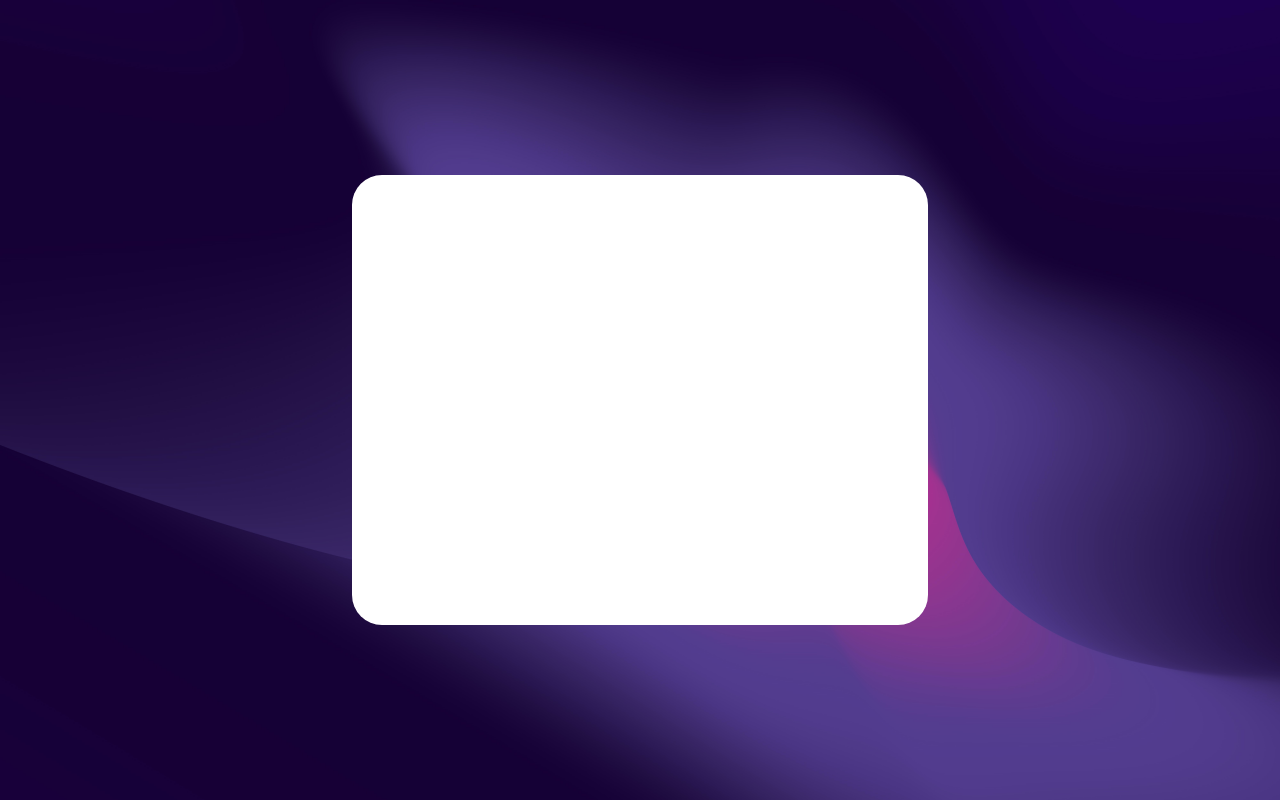
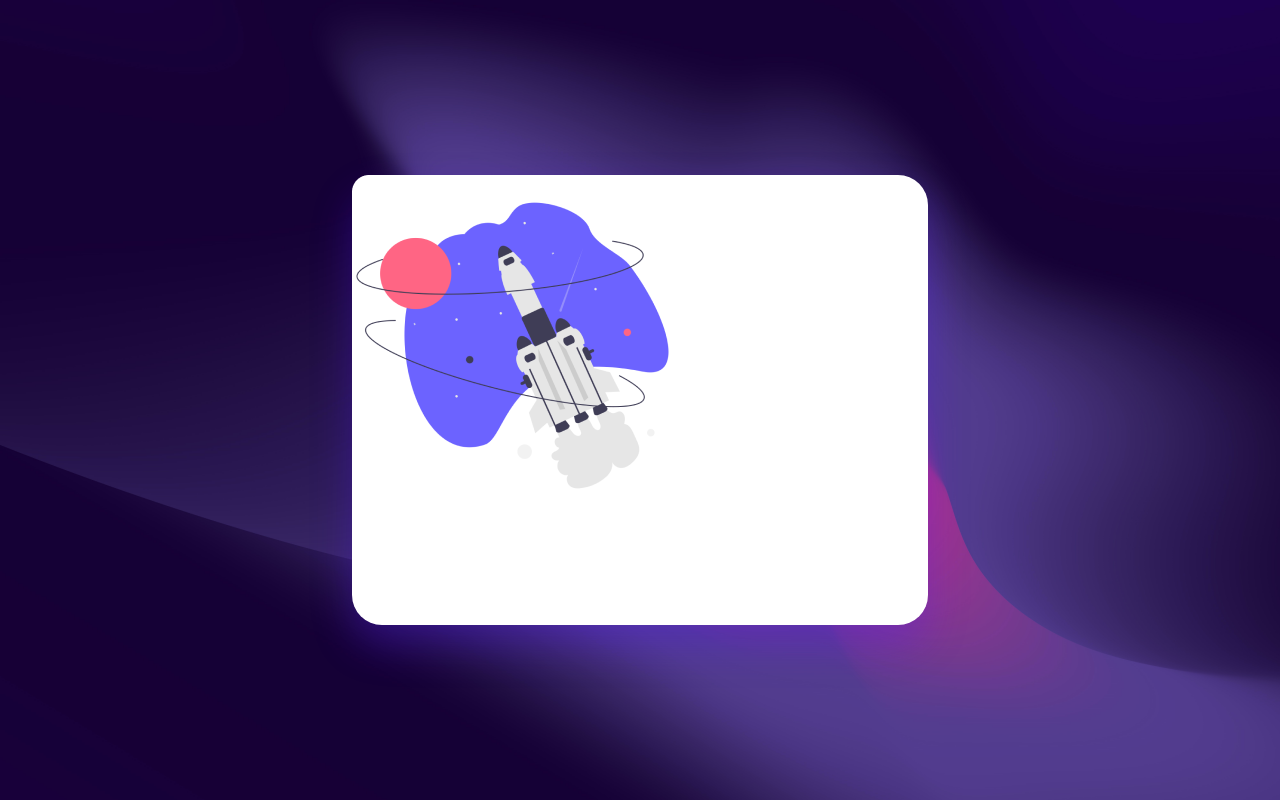
Before and after one commit to PedroBryk/formulario_login, a plain HTML site: page index.html in a window 1280 px wide. Drawn offline with Linux system fonts and the light colour scheme.

Commit message:
inserção de arquivos

```diff
--- a/assets/css/style.css
+++ b/assets/css/style.css
@@ -11,5 +11,6 @@ body{
     position: absolute;
     transform: translate(-50%, -50%);
     border-radius: 30px;
+    box-shadow: 0px 20px 40px 0px rgba(82, 21, 252, 0.30);
 
 }
--- a/index.html
+++ b/index.html
@@ -11,6 +11,13 @@
     <title>Log-in</title>
 </head>
 <body>
-    <div class="form-container"></div>
+    <div class="form-container">
+        <div class="img-form">
+            <img src="./assets/img/form-img.png" alt="imagem-formulario">
+        </div>
+        <div class="form">
+            <form action=""></form>
+        </div>
+    </div>
 </body>
 </html>
```
Also changed, not shown: assets/img/form-img.png (added).
